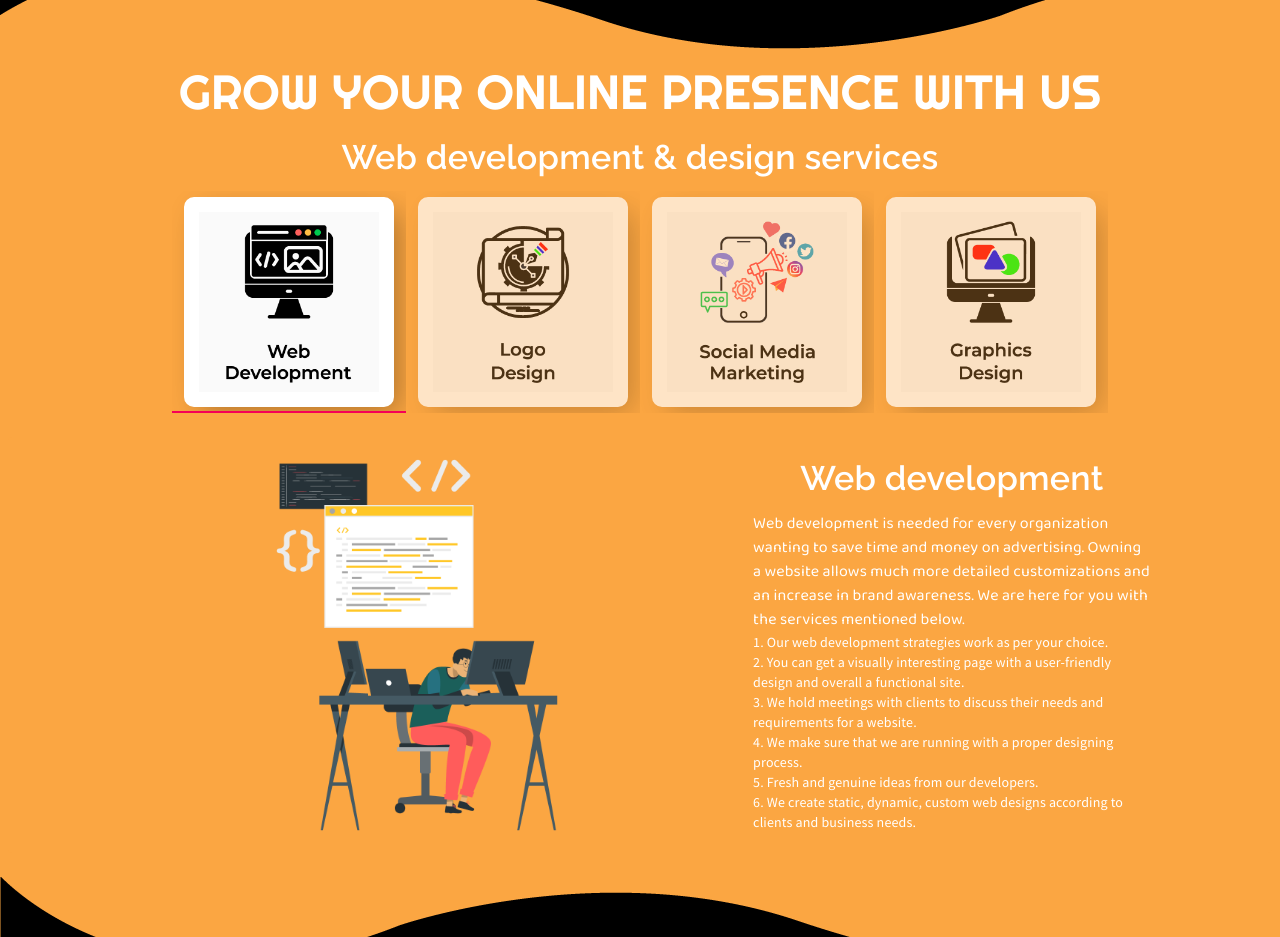
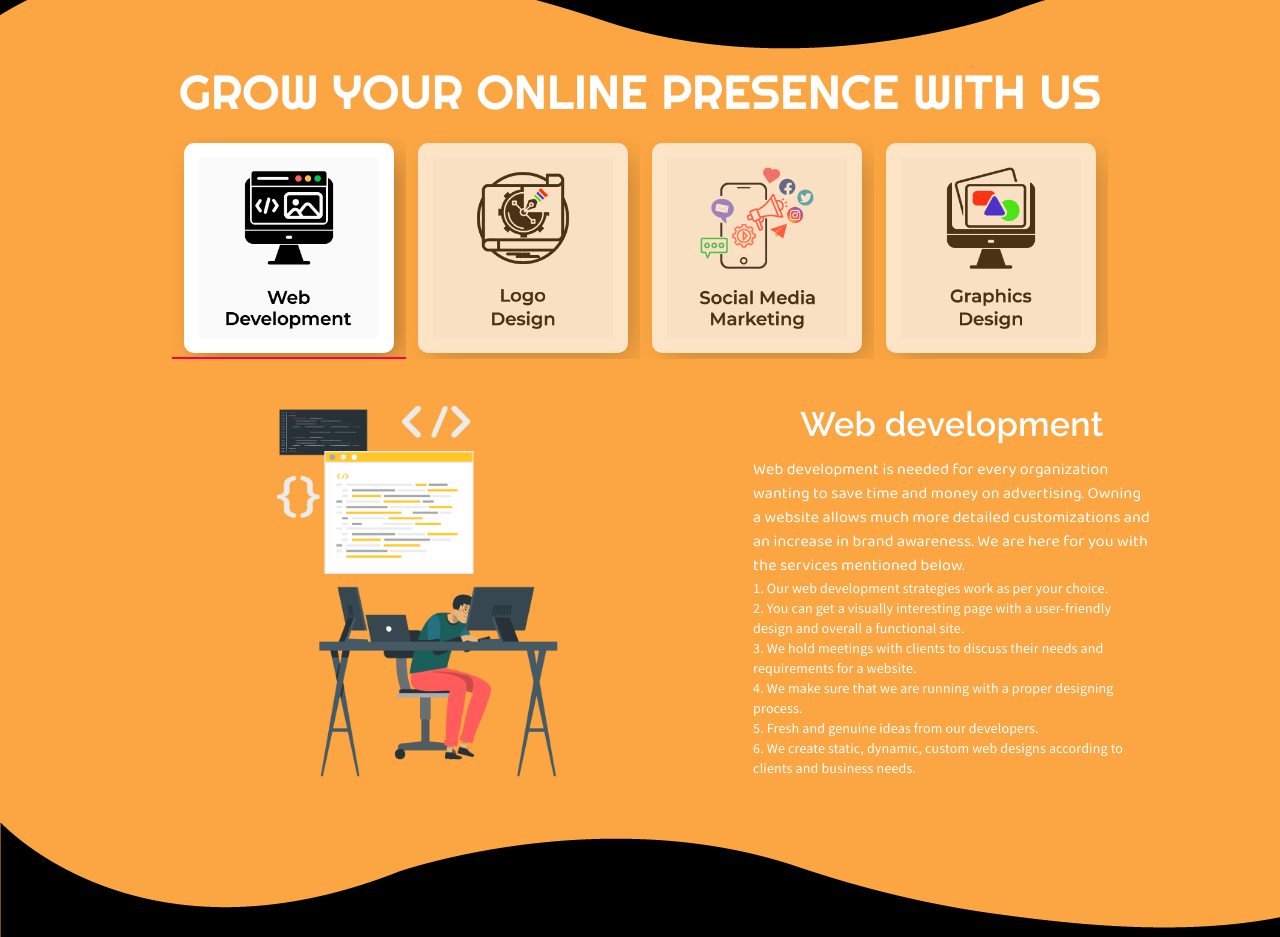
Before and after one commit to Robin-shrestha/DirectTechNepal, a React (Create React App) app: page / in a window 1280 px wide. Shown: the part 800-1737 px from the top of the page. Built offline with nearby package versions, Linux system fonts and the light colour scheme.

Commit message:
removed a heading in what we do section

```diff
--- a/src/components/home/tabs/WhatWeDo.js
+++ b/src/components/home/tabs/WhatWeDo.js
@@ -203,9 +203,7 @@ const WhatWeDo = () => {
       <Typography align="center" variant="h3" gutterBottom color="inherit">
         GROW YOUR ONLINE PRESENCE WITH US{" "}
       </Typography>
-      <Typography align="center" variant="h4" gutterBottom color="inherit">
-        Web development & design services
-      </Typography>
+
       <div className={classes.tabs}>
         <Tabs
           value={value}
```
